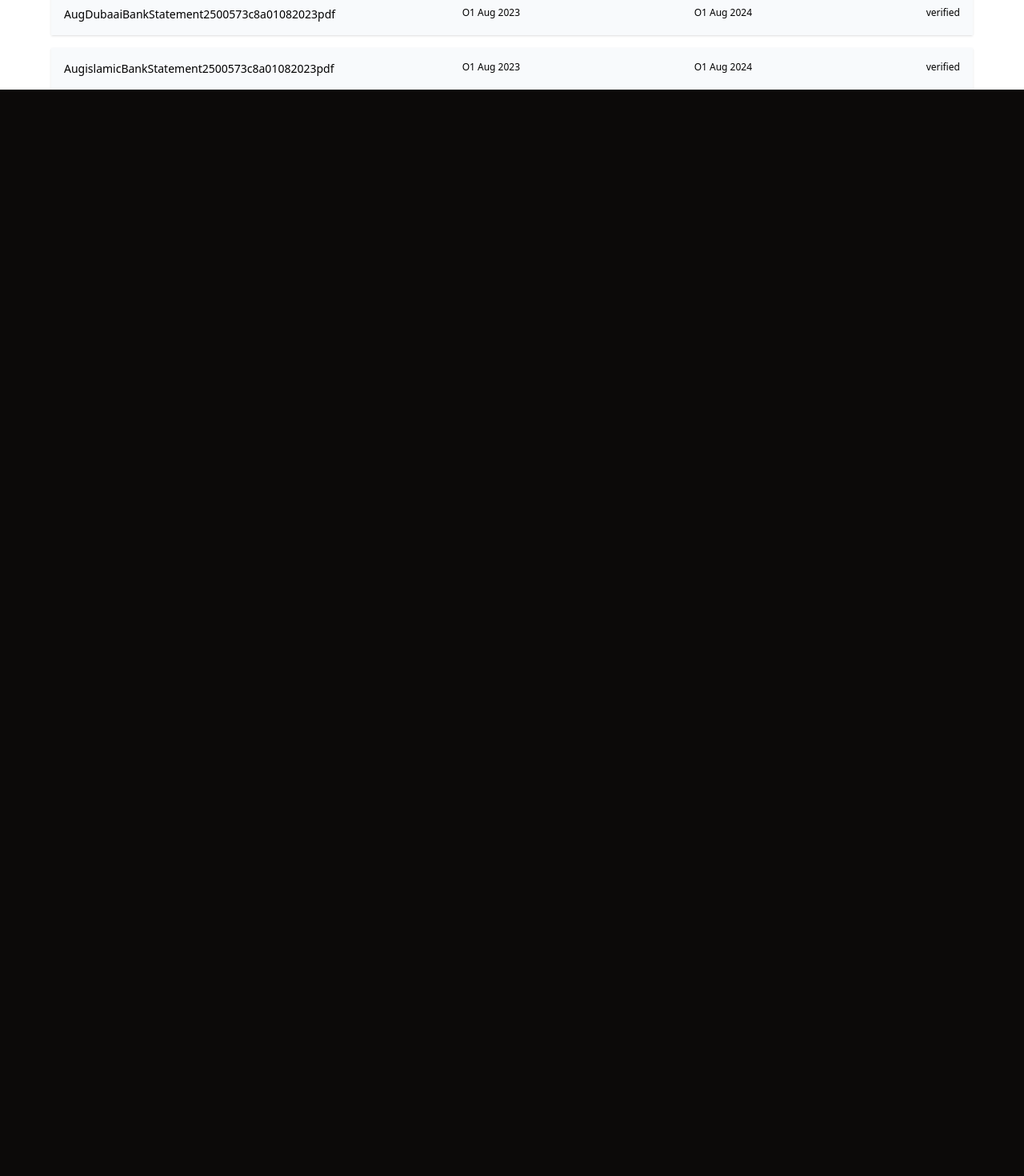
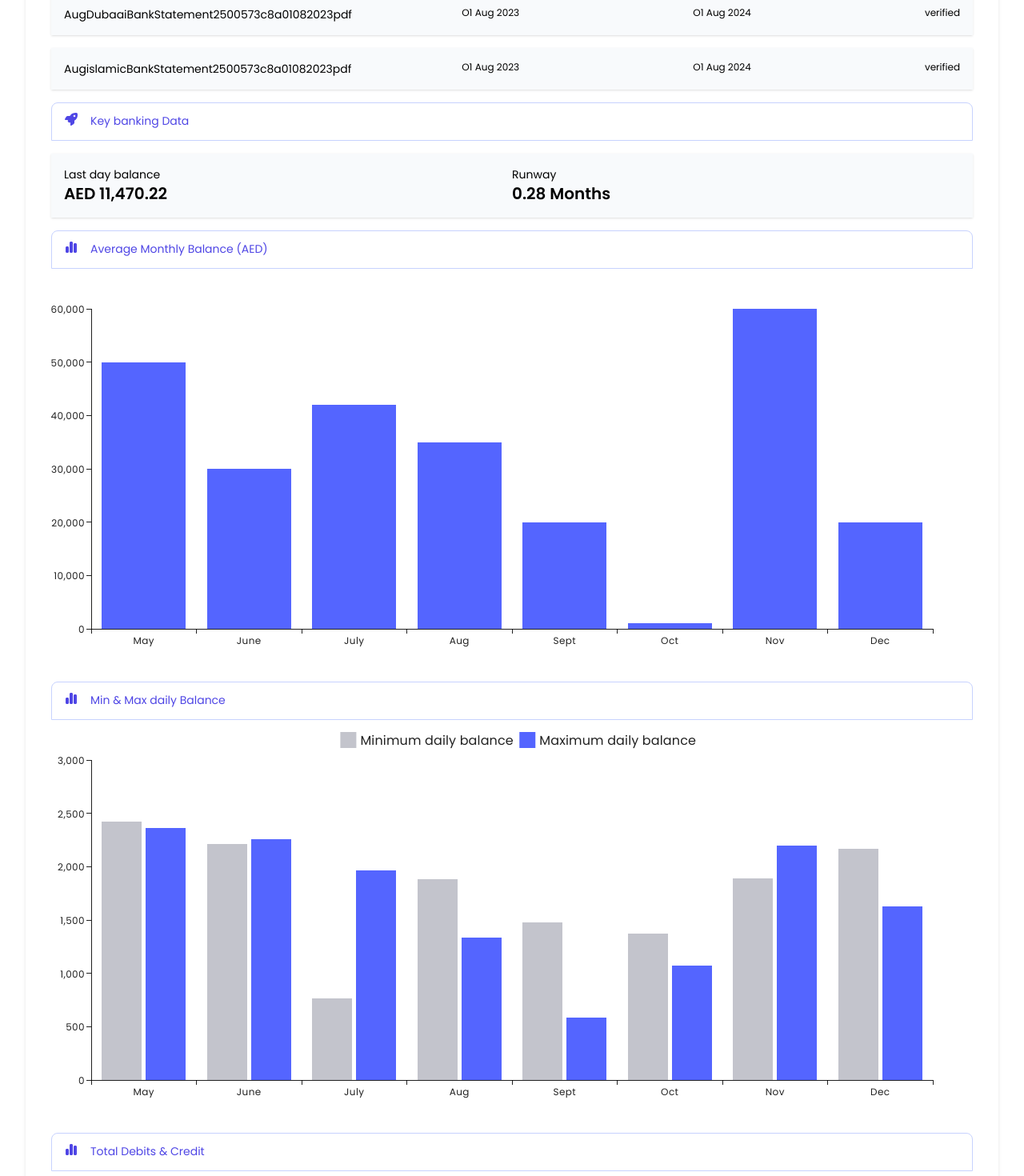
Before and after one commit to Hamzaahmed409/Aura_loacls, a React (Vite) app: page / in a window 1280 px wide. Shown: the part 940-2410 px from the top of the page at 80% size. Before the commit the page ends 1052 px from the top, so only its background shows below. Built offline with nearby package versions, Linux system fonts and the light colour scheme; no server answers.

Commit message:
chart view ADD  PLEASE  install node moddules againg and copy globals.css

```diff
--- a/package.json
+++ b/package.json
@@ -18,6 +18,7 @@
     "@fortawesome/free-solid-svg-icons": "^6.4.2",
     "@fortawesome/react-fontawesome": "^0.2.0",
     "@hookform/resolvers": "^3.3.2",
+    "@mui/x-charts": "^6.19.4",
     "@radix-ui/react-accordion": "^1.1.2",
     "@radix-ui/react-avatar": "^1.0.4",
     "@radix-ui/react-context-menu": "^2.1.5",
--- a/src/pages/appPages/NewUserProfile.tsx
+++ b/src/pages/appPages/NewUserProfile.tsx
@@ -1,52 +1,97 @@
 
 import Nav from '../../components/Nav/Nav'
 import { FontAwesomeIcon } from '@fortawesome/react-fontawesome';
-import { faHouse, faCreditCard, faArrowsRotate, faDatabase } from '@fortawesome/free-solid-svg-icons';
-
+import { faHouse, faRocket, faChartSimple, faCreditCard, faArrowsRotate, faDatabase } from '@fortawesome/free-solid-svg-icons';
+import { BarChart } from '@mui/x-charts/BarChart';
 function NewUserProfile() {
-    const data =[
+    const data = [
         {
-        fileName :"AugBankStatement2500573c8a01082023pdf",
+            fileName: "AugBankStatement2500573c8a01082023pdf",
             startDate: 'O1 Aug 2023',
             endDate: 'O1 Aug 2024',
-        authenicity:'verified'
+            authenicity: 'verified'
         },
         {
-        fileName :"AugDubaaiBankStatement2500573c8a01082023pdf",
+            fileName: "AugDubaaiBankStatement2500573c8a01082023pdf",
             startDate: 'O1 Aug 2023',
             endDate: 'O1 Aug 2024',
-        authenicity:'verified'
+            authenicity: 'verified'
         },
         {
-        fileName :"AugislamicBankStatement2500573c8a01082023pdf",
+            fileName: "AugislamicBankStatement2500573c8a01082023pdf",
             startDate: 'O1 Aug 2023',
             endDate: 'O1 Aug 2024',
-        authenicity:'verified'
+            authenicity: 'verified'
         },
         {
-        fileName :"AugBankStatement2500573c8a01082023pdf",
+            fileName: "AugBankStatement2500573c8a01082023pdf",
             startDate: 'O1 Aug 2023',
             endDate: 'O1 Aug 2024',
-        authenicity:'verified'
+            authenicity: 'verified'
         },
         {
-        fileName :"AugDubaaiBankStatement2500573c8a01082023pdf",
+            fileName: "AugDubaaiBankStatement2500573c8a01082023pdf",
             startDate: 'O1 Aug 2023',
             endDate: 'O1 Aug 2024',
-        authenicity:'verified'
+            authenicity: 'verified'
         },
         {
-        fileName :"AugislamicBankStatement2500573c8a01082023pdf",
+            fileName: "AugislamicBankStatement2500573c8a01082023pdf",
             startDate: 'O1 Aug 2023',
             endDate: 'O1 Aug 2024',
-        authenicity:'verified'
+            authenicity: 'verified'
         }
     ]
+
+    const maxMiniData = [
+        {
+            label: 'Minimum daily balance     ',
+            data: [
+                2423, 2210, 764, 1879, 1478, 1373, 1891, 2171,
+            ],
+        },
+        {
+            label: 'Maximum daily balance',
+            data: [
+                2362, 2254, 1962, 1336, 586, 1069, 2194, 1629,
+            ],
+        }]
+
+    const deptData = [
+        {
+            label: 'Debit',
+            data: [
+                2423, 2210, 764, 1879, 1478, 1373, 1891, 2171,
+            ],
+        },
+        {
+            label: 'Credit',
+            data: [
+                2362, 2254, 1962, 1336, 586, 1069, 2194, 1629,
+            ],
+        }]
+
+        const fraudData =[
+            {
+            id:2,
+            title:"Transection on holiday ",
+            detail:'Lorem Ipsum is simply dummy text of the printing and typesetting industry. Lorem Ipsum has been the industry'
+        },
+        {
+            id:3,
+            title:"Transection on holiday ",
+            detail:'Lorem Ipsum is simply dummy text of the printing and typesetting industry. Lorem Ipsum has been the industry'
+        }, {
+            id:5,
+            title:"Transection on holiday ",
+            detail:'Lorem Ipsum is simply dummy text of the printing and typesetting industry. Lorem Ipsum has been the industry'
+        },
+    ]
     return (
-        <div className=' container bg-white h-full '>
+        <div className=' container bg-white h-full pb-10'>
             <Nav />
 
-            <div className='container'>
+            <div className='container shadow-md pb-10'>
                 <h1 className='text-xl text-black'>
                     New Seller Profile
                 </h1>
@@ -121,7 +166,10 @@ function NewUserProfile() {
                         </div>
                     </div>
 
-                    {/* view 4 */}
+
+
+                </div>
+                {/* view 4 table view */}
                 <div>
 
                     <div className=' flex w-full mt-4 justify-between bg-slate-50 py-4 px-4 shadow' >
@@ -132,8 +180,8 @@ function NewUserProfile() {
                     </div>
 
                     {
-    data.map((e: any)=>{
- return(
+                        data.map((e: any) => {
+                            return (
                                 <div className=' flex w-full mt-4 justify-between bg-slate-50 py-4 px-4 shadow' >
                                     <p className='text-black text-sm  w-1/4'>{e.fileName}</p>
                                     <p className="text-black text-xs">{e.startDate}</p>
@@ -147,6 +195,148 @@ function NewUserProfile() {
 
                 </div>
 
+                {/* View 5  */}
+
+                <div>
+                    <div className=' w-full mt-4 rounded-t-lg border border-indigo-200 h-12'>
+                        <div className='flex ml-4 py-3'>
+                            <FontAwesomeIcon className="mr-2 h-4 w-4 text-indigo-600" icon={faRocket} />
+                            <p className='ml-2 text-sm  text-indigo-600 '>Key banking Data</p>
+                        </div>
+                    </div>
+                    <div className=' flex w-full mt-4 bg-slate-50 py-4 px-4 shadow' >
+                        <div className=' w-1/2'>
+                            <h6 className='text-black text-sm '>Last day balance</h6>
+                            <p className="text-black font-semibold text-xl">AED 11,470.22</p>
+                        </div>
+                        <div className=''>
+                            <h6 className='text-black text-sm '>Runway</h6>
+                            <p className="text-black font-semibold text-xl">0.28 Months </p>
+                        </div>
+
+                    </div>
+
+                </div>
+
+                {/* View 5 chart views */}
+
+                <div>
+                    <div className=' w-full mt-4 rounded-t-lg border border-indigo-200 h-12'>
+                        <div className='flex ml-4 py-3'>
+                            <FontAwesomeIcon className="mr-2 h-4 w-4 text-indigo-600" icon={faChartSimple} />
+                            <p className='ml-2 text-sm  text-indigo-600 '>Average Monthly Balance (AED)</p>
+                        </div>
+                    </div>
+                    <div className=' justify-center flex'>
+                        <BarChart
+                            xAxis={[
+                                {
+                                    id: 'barCategories',
+                                    data: ['May', 'June', 'July', "Aug", "Sept", "Oct", "Nov", "Dec"],
+                                    scaleType: 'band',
+                                },
+                            ]}
+                            colors={["#5465FF"]}
+                            series={[
+                                {
+                                    data: [50000, 30000, 42000, 35000, 20000, 1000, 60000, 20000],
+                                },
+                            ]}
+                            className=' p-4 w-full'
+                            // width={1200}
+                            height={500}
+                        />
+                    </div>
+                </div>
+
+                {/* View 6 daily balance chart views */}
+
+                <div>
+                    <div className=' w-full mt-4 rounded-t-lg border border-indigo-200 h-12'>
+                        <div className='flex ml-4 py-3'>
+                            <FontAwesomeIcon className="mr-2 h-4 w-4 text-indigo-600" icon={faChartSimple} />
+                            <p className='ml-2 text-sm  text-indigo-600 '>Min & Max daily Balance</p>
+                        </div>
+                    </div>
+                    <div className=' justify-center flex'>
+                        <BarChart
+                            colors={["#c3c4cc","#5465FF"]}
+
+                            xAxis={[
+                                {
+                                    id: 'barCategories',
+                                    data: ['May', 'June', 'July', "Aug", "Sept", "Oct", "Nov", "Dec"],
+                                    scaleType: 'band',
+                                },
+
+                            ]}
+                            series={maxMiniData}
+                            className=' p-4 w-full'
+                            // width={1200}
+                            height={500}
+                        />
+                    </div>
+                </div>
+
+
+                {/* View 7 debt balance chart views */}
+
+                <div>
+                    <div className=' w-full mt-4 rounded-t-lg border border-indigo-200 h-12'>
+                        <div className='flex ml-4 py-3'>
+                            <FontAwesomeIcon className="mr-2 h-4 w-4 text-indigo-600" icon={faChartSimple} />
+                            <p className='ml-2 text-sm  text-indigo-600 '>Total Debits & Credit</p>
+                        </div>
+                    </div>
+                    <div className=' justify-center flex'>
+                        <BarChart
+                            xAxis={[
+                                {
+                                    id: 'barCategories',
+                                    data: ['May', 'June', 'July', "Aug", "Sept", "Oct", "Nov", "Dec"],
+                                    scaleType: 'band',
+                                },
+
+                            ]}
+                            colors={["#CE7DF7","#5465FF"]}
+
+                            series={deptData}
+                            className=' p-4 w-full'
+                            // width={1200}
+                            height={500}
+                        />
+                    </div>
+                </div>
+                {/* view 8 frad activity */}
+
+
+                <div>
+                <div className=' w-full mt-4 rounded-t-lg border border-red-300 h-12'>
+                        <div className='flex ml-4 py-3'>
+                            <FontAwesomeIcon className="mr-2 h-4 w-4 text-red-600" icon={faChartSimple} />
+                            <p className='ml-2 text-sm  text-red-600 font-semibold'>Possible Fraud indicator</p>
+                        </div>
+                    </div>
+                <div className=' flex w-full mt-4 bg-slate-50 py-4 px-4 shadow' >
+                        <p className='text-black text-sm w-20'>#</p>
+                        <p className="text-black text-xs">Indicator </p>
+                    </div>
+
+                    {
+                        fraudData.map((e: any) => {
+                            return (
+                                <div className=' flex w-full mt-4 j  bg-slate-50 py-4 px-4 shadow' >
+                                    <p className='text-black text-sm w-20'>{e.id}</p>
+                                    <div>
+                                    <p className="text-red-600 text-base ">{e.title}</p>
+                                    <p className="text-black text-xs">{e.detail}</p>
+                                    </div>
+                                </div>
+
+                            )
+                        })
+                    }
+
                 </div>
 
             </div>
--- a/src/styles/globals.css
+++ b/src/styles/globals.css
@@ -1,3 +1,5 @@
+@import url("https://fonts.googleapis.com/css2?family=Poppins:ital,wght@0,100;0,200;0,300;0,400;0,500;0,600;0,700;0,800;0,900;1,100;1,200;1,300;1,400;1,500;1,600;1,700;1,800;1,900&family=Roboto:ital,wght@0,100;0,200;0,300;0,400;0,500;0,600;0,700;0,800;0,900;1,100;1,200;1,300;1,400;1,500;1,600;1,700;1,800;1,900&display=swap");
+
 @tailwind base;
 @tailwind components;
 @tailwind utilities;
@@ -6,7 +8,10 @@ body {
   height: 100vh;
   width: 100%;
 }
-
+* {
+  /* font-family: 'poppins'!important; */
+  font-family: "Poppins", sans-serif;
+}
 @layer base {
   :root {
     --background: 0 0% 100%;
```
Also changed, not shown: 1 other file (tests, documents, lock files or other folders). Lines whose indentation alone changed are shown as unchanged.
